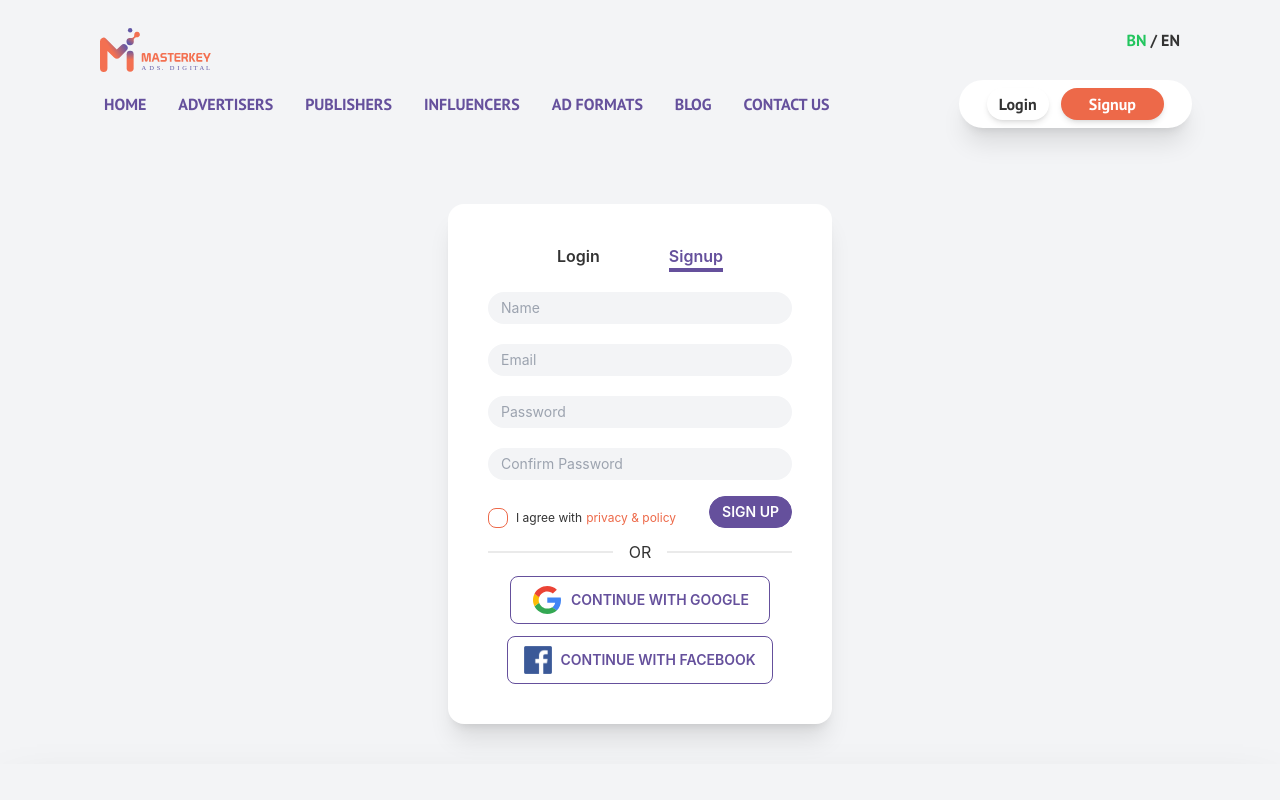
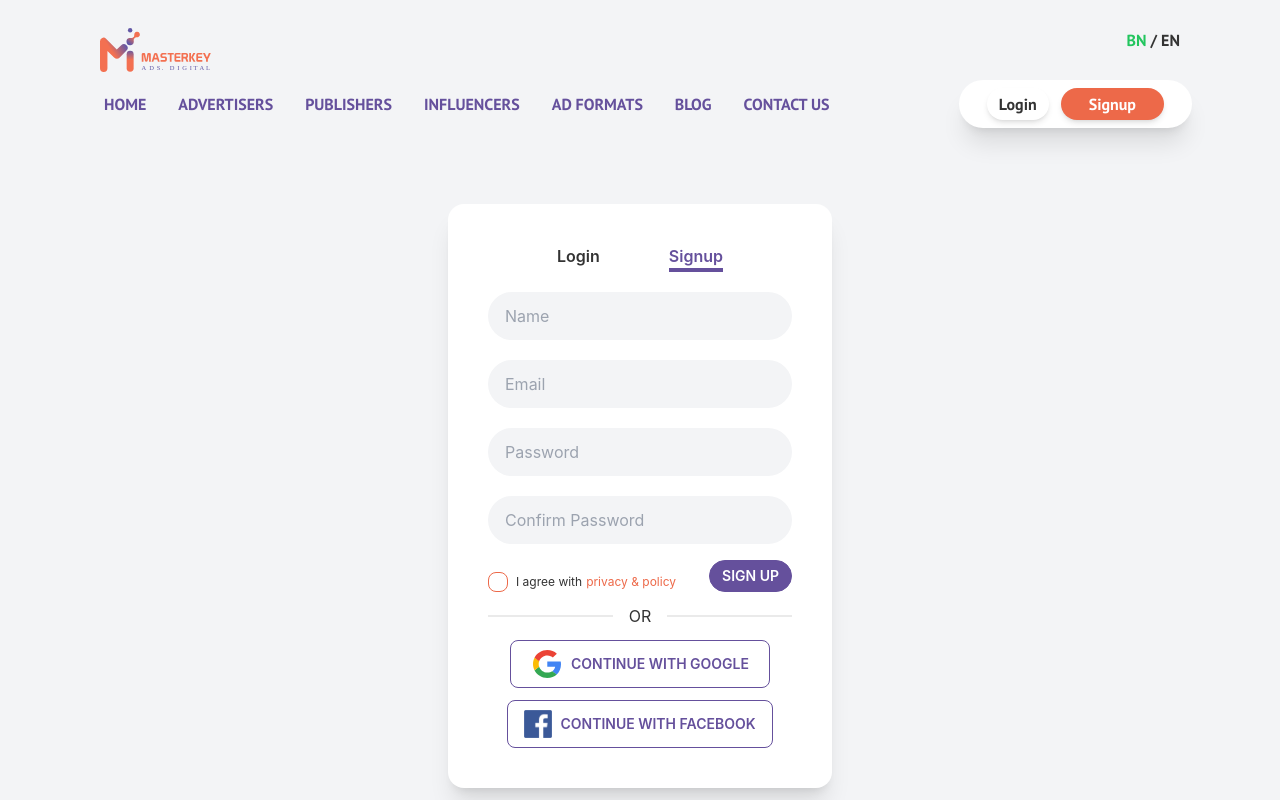
Before and after one commit to shayemhossainMK/masterkey-ads, a React (Create React App) app: page /signup in a window 1280 px wide. Shown: the top 800 px of the page. Built offline with nearby package versions, Linux system fonts and the light colour scheme; no server answers.

Commit message:
new code added

```diff
--- a/src/Shared/Signup/Signup.js
+++ b/src/Shared/Signup/Signup.js
@@ -70,7 +70,7 @@ const Signup = () => {
             type="name"
             name="name"
             placeholder="Name"
-            className="input input-sm w-full max-w-xs mt-5 bg-gray-100 rounded-full"
+            className="input w-full max-w-xs mt-5 bg-gray-100 rounded-full"
             required
           />{" "}
           <br />
@@ -78,7 +78,7 @@ const Signup = () => {
             type="email"
             name="email"
             placeholder="Email"
-            className="input input-sm w-full max-w-xs mt-5 bg-gray-100 rounded-full"
+            className="input w-full max-w-xs mt-5 bg-gray-100 rounded-full"
             required
           />{" "}
           <br />
@@ -86,14 +86,14 @@ const Signup = () => {
             type="password"
             name="password"
             placeholder="Password"
-            className="input input-sm w-full max-w-xs mt-5 bg-gray-100 rounded-full"
+            className="input w-full max-w-xs mt-5 bg-gray-100 rounded-full"
             required
           />
           <input
             type="password"
             name="cpassword"
             placeholder="Confirm Password"
-            className="input input-sm w-full max-w-xs mt-5 bg-gray-100 rounded-full"
+            className="input w-full max-w-xs mt-5 bg-gray-100 rounded-full"
             required
           />
           <br />
```
